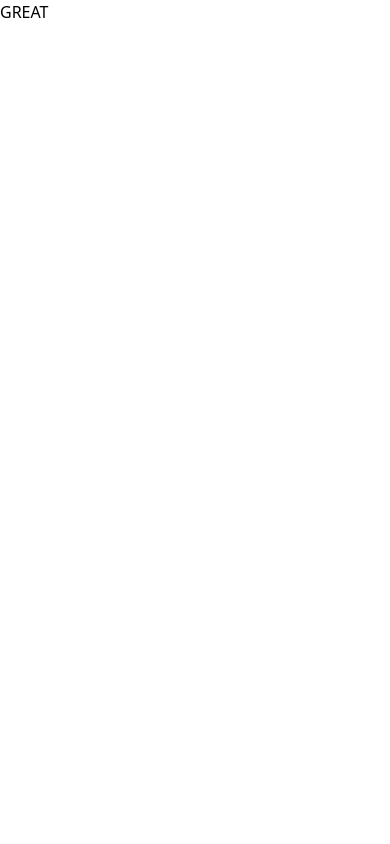
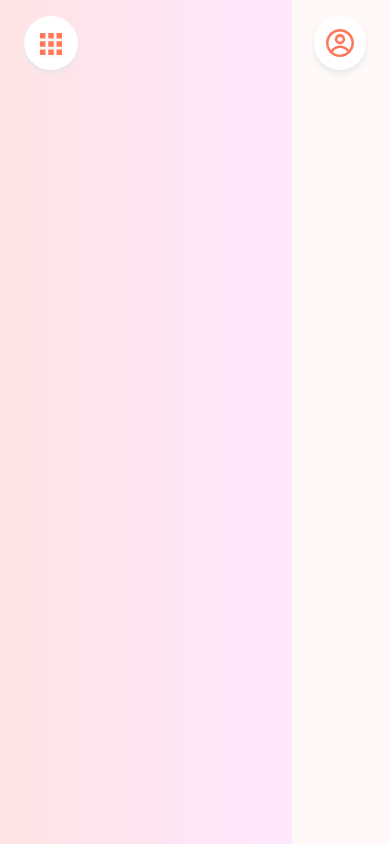
Before and after one commit to UncleKhab/greeting-cards, a Next.js app: page /cards in a window 390 px wide. Built offline with nearby package versions, Linux system fonts and the light colour scheme.

Commit message:
added mobile top menu

```diff
--- /dev/null
+++ b/components/atoms/circular-button/CircularButton.jsx
@@ -0,0 +1,14 @@
+import React from "react";
+
+const CircularButton = ({ onClick, icon }) => {
+  return (
+    <button
+      onClick={onClick}
+      className="bg-white rounded-full p-3 shadow-md shadow-gray-200 "
+    >
+      {icon}
+    </button>
+  );
+};
+
+export default CircularButton;
--- /dev/null
+++ b/components/molecules/menu-bar/MenuBar.jsx
@@ -0,0 +1,13 @@
+import React from "react";
+import CircularButton from "../../atoms/circular-button/CircularButton";
+import { menuIcon, profileIcon } from "./icons";
+const MenuBar = () => {
+  return (
+    <nav className="px-6 flex justify-between pt-4">
+      <CircularButton icon={menuIcon} />
+      <CircularButton icon={profileIcon} />
+    </nav>
+  );
+};
+
+export default MenuBar;
--- /dev/null
+++ b/components/molecules/menu-bar/icons.js
@@ -0,0 +1,78 @@
+export const menuIcon = (
+  <svg
+    width="30"
+    height="30"
+    viewBox="0 0 30 20"
+    fill="none"
+    xmlns="http://www.w3.org/2000/svg"
+  >
+    <g filter="url(#filter0_d_108_7)">
+      <path
+        fillRule="evenodd"
+        clipRule="evenodd"
+        d="M20.5 16.5H26V22H20.5V16.5ZM12.25 16.5H17.75V22H12.25V16.5ZM4 16.5H9.5V22H4V16.5ZM20.5 8.25H26V13.75H20.5V8.25ZM12.25 8.25H17.75V13.75H12.25V8.25ZM4 8.25H9.5V13.75H4V8.25ZM20.5 0H26V5.5H20.5V0ZM12.25 0H17.75V5.5H12.25V0ZM4 0H9.5V5.5H4V0Z"
+        fill="#FF785A"
+      />
+    </g>
+    <defs>
+      <filter
+        id="filter0_d_108_7"
+        x="0"
+        y="0"
+        width="30"
+        height="30"
+        filterUnits="userSpaceOnUse"
+        colorInterpolationFilters="sRGB"
+      >
+        <feFlood floodOpacity="0" result="BackgroundImageFix" />
+        <feColorMatrix
+          in="SourceAlpha"
+          type="matrix"
+          values="0 0 0 0 0 0 0 0 0 0 0 0 0 0 0 0 0 0 127 0"
+          result="hardAlpha"
+        />
+        <feOffset dy="4" />
+        <feGaussianBlur stdDeviation="2" />
+        <feComposite in2="hardAlpha" operator="out" />
+        <feColorMatrix
+          type="matrix"
+          values="0 0 0 0 0 0 0 0 0 0 0 0 0 0 0 0 0 0 0.03 0"
+        />
+        <feBlend
+          mode="normal"
+          in2="BackgroundImageFix"
+          result="effect1_dropShadow_108_7"
+        />
+        <feBlend
+          mode="normal"
+          in="SourceGraphic"
+          in2="effect1_dropShadow_108_7"
+          result="shape"
+        />
+      </filter>
+    </defs>
+  </svg>
+);
+
+export const profileIcon = (
+  <svg
+    width="28"
+    height="28"
+    viewBox="0 0 28 28"
+    fill="none"
+    xmlns="http://www.w3.org/2000/svg"
+  >
+    <path
+      fillRule="evenodd"
+      clipRule="evenodd"
+      d="M19.091 10.1817C19.091 11.5319 18.5546 12.8268 17.5999 13.7815C16.6452 14.7363 15.3503 15.2726 14.0001 15.2726C12.6499 15.2726 11.355 14.7363 10.4003 13.7815C9.44554 12.8268 8.90918 11.5319 8.90918 10.1817C8.90918 8.83154 9.44554 7.53664 10.4003 6.58191C11.355 5.62718 12.6499 5.09082 14.0001 5.09082C15.3503 5.09082 16.6452 5.62718 17.5999 6.58191C18.5546 7.53664 19.091 8.83154 19.091 10.1817V10.1817ZM16.5455 10.1817C16.5455 10.8568 16.2774 11.5043 15.8 11.9816C15.3226 12.459 14.6752 12.7272 14.0001 12.7272C13.325 12.7272 12.6775 12.459 12.2002 11.9816C11.7228 11.5043 11.4546 10.8568 11.4546 10.1817C11.4546 9.50663 11.7228 8.85919 12.2002 8.38182C12.6775 7.90446 13.325 7.63627 14.0001 7.63627C14.6752 7.63627 15.3226 7.90446 15.8 8.38182C16.2774 8.85919 16.5455 9.50663 16.5455 10.1817V10.1817Z"
+      fill="#FF785A"
+    />
+    <path
+      fillRule="evenodd"
+      clipRule="evenodd"
+      d="M14 0C6.26818 0 0 6.26818 0 14C0 21.7318 6.26818 28 14 28C21.7318 28 28 21.7318 28 14C28 6.26818 21.7318 0 14 0ZM2.54545 14C2.54545 16.66 3.45291 19.1087 4.97382 21.0535C6.04193 19.6508 7.41987 18.514 9.00001 17.732C10.5801 16.95 12.3197 16.5439 14.0827 16.5455C15.823 16.5438 17.5406 16.9394 19.1048 17.7021C20.669 18.4648 22.0385 19.5744 23.1089 20.9465C24.2117 19.5002 24.9542 17.8121 25.275 16.0218C25.5958 14.2316 25.4856 12.3907 24.9537 10.6514C24.4218 8.91219 23.4834 7.32461 22.2161 6.02005C20.9488 4.71549 19.389 3.73146 17.6659 3.14937C15.9428 2.56729 14.1059 2.40389 12.3071 2.67269C10.5083 2.94149 8.79937 3.63477 7.32171 4.69516C5.84404 5.75555 4.64012 7.15256 3.80956 8.77061C2.97901 10.3887 2.54568 12.1812 2.54545 14V14ZM14 25.4545C11.3705 25.4585 8.82034 24.5539 6.78109 22.8938C7.60191 21.7188 8.69443 20.7594 9.9657 20.0972C11.237 19.4351 12.6494 19.0899 14.0827 19.0909C15.4982 19.0898 16.8935 19.4264 18.1528 20.0727C19.4121 20.7191 20.499 21.6565 21.3233 22.8073C19.2682 24.5213 16.676 25.4583 14 25.4545V25.4545Z"
+      fill="#FF785A"
+    />
+  </svg>
+);
--- a/pages/cards/index.jsx
+++ b/pages/cards/index.jsx
@@ -1,7 +1,13 @@
 import React from "react";
+import MenuBar from "../../components/molecules/menu-bar/MenuBar";
+import styles from "./styles.module.css";
 
 const index = () => {
-  return <div>GREAT</div>;
+  return (
+    <div className={`${styles.pageBg} h-screen`}>
+      <MenuBar />
+    </div>
+  );
 };
 
 export default index;
--- /dev/null
+++ b/pages/cards/styles.module.css
@@ -0,0 +1,9 @@
+.pageBg {
+  background: rgb(255, 228, 228);
+  background: linear-gradient(
+    90deg,
+    rgba(255, 228, 228, 1) 0%,
+    rgba(255, 228, 255, 0.9) 75%,
+    rgba(255, 242, 239, 0.5) 75%
+  );
+}
```
Also changed, not shown: public/assets/svg/menu-icon.svg (added), public/assets/svg/profile-icon.svg (added).
